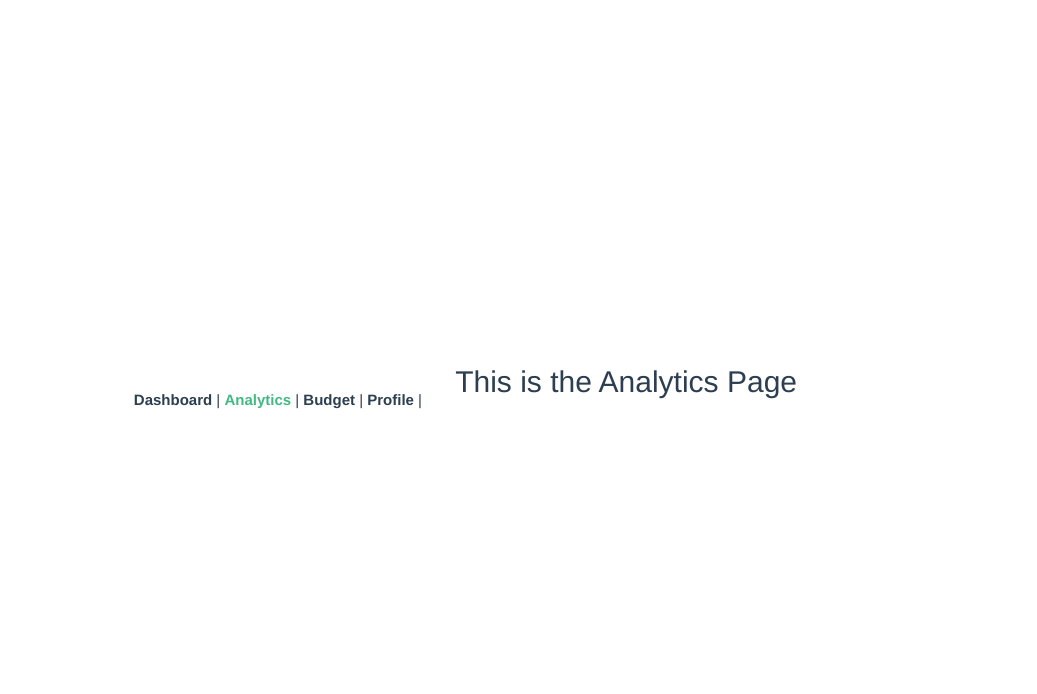
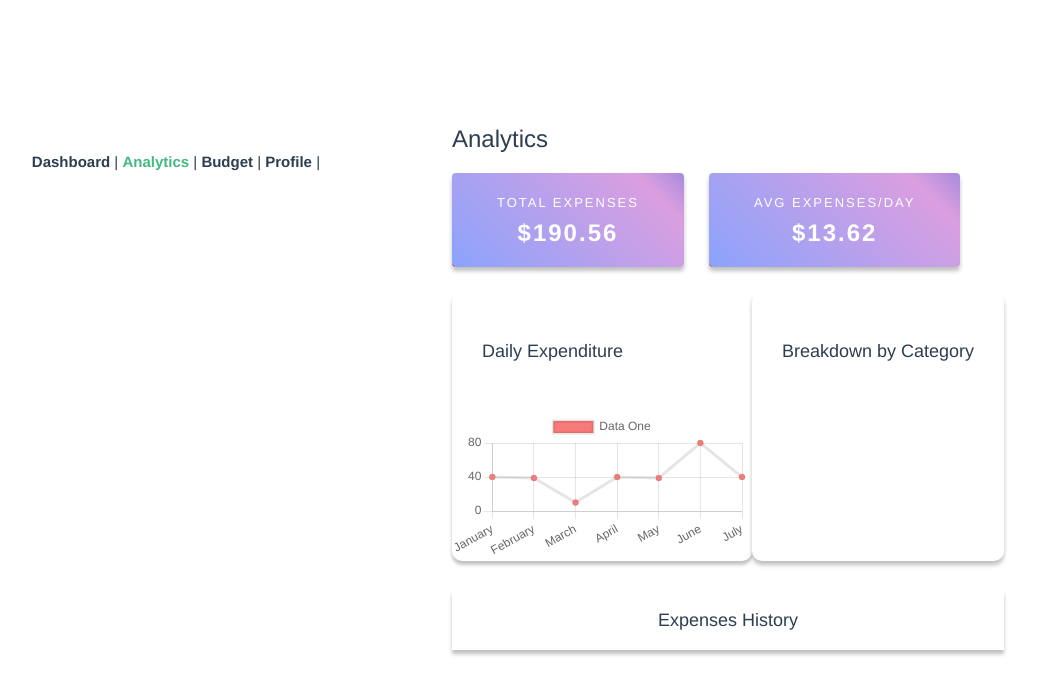
Before and after one commit to BT3103AppDev1/l1-final-project-group-21, a Vue app in the folder project-budgety/: page /analytics in a window 1280 px wide. Shown: the top 694 px of the page, without its empty margins (188-1225 px from the left). Built offline with nearby package versions, Linux system fonts and the light colour scheme.

Commit message:
Add basic structure and line graph

```diff
--- a/project-budgety/package.json
+++ b/project-budgety/package.json
@@ -8,7 +8,9 @@
     "preview": "vite preview"
   },
   "dependencies": {
+    "chart.js": "^4.2.1",
     "vue": "^3.2.47",
+    "vue-chartjs": "^5.2.0",
     "vue-router": "^4.1.6"
   },
   "devDependencies": {
--- /dev/null
+++ b/project-budgety/src/components/LineChart.vue
@@ -0,0 +1,41 @@
+<template>
+    <Line
+      id="my-chart-id"
+      :options="chartOptions"
+      :data="chartData"
+    />
+  </template>
+
+  <script>
+  import { Line } from 'vue-chartjs'
+  import { Chart as ChartJS, CategoryScale, LinearScale, PointElement, LineElement, Title, Tooltip, Legend } from 'chart.js'
+
+  ChartJS.register(
+  CategoryScale,
+  LinearScale,
+  PointElement,
+  LineElement,
+  Title,
+  Tooltip,
+  Legend
+)
+
+  export default {
+    name: 'LineChart',
+    components: { Line },
+    data() {
+      return {
+        chartData: {
+            labels: ['January', 'February', 'March', 'April', 'May', 'June', 'July'],
+            datasets: [
+                {
+                label: 'Data One',
+                backgroundColor: '#f87979',
+                data: [40, 39, 10, 40, 39, 80, 40]
+                }
+            ]
+        }
+      }
+    }
+  }
+  </script>
--- a/project-budgety/src/views/Analytics.vue
+++ b/project-budgety/src/views/Analytics.vue
@@ -1,14 +1,142 @@
-<!-- Add Analytics Code here -->
 <template>
-  <h1>This is the Analytics Page</h1>
+  <div id="analytics-page">
+    <div class="section1">
+        <div class="analytics-header">Analytics</div>
+        <div class="expense-boxes">
+            <div class="expense-box">
+                <div class="expense-box-header">TOTAL EXPENSES</div>
+                <div class="expense-value">$190.56</div>
+            </div>
+            <div class="expense-box">
+                <div class="expense-box-header">AVG EXPENSES/DAY</div>
+                <div class="expense-value">$13.62</div>
+            </div>
+        </div>
+    </div>
+
+    <div class="section2">
+        <div class="line-graph-box">
+            <div class="font-18">Daily Expenditure</div>
+            <LineChart />
+        </div>
+        <div class="breakdown-box">
+            <div class="font-18">Breakdown by Category</div>
+            <div class="categories">  </div>
+        </div>
+    </div>
+
+    <div class="section3">
+        <div class="top-line">
+            <div class="font-18">Expenses History</div>
+            <!-- add button -->
+        </div>
+    </div>
+</div>
+
+
+
+
 </template>
 
 <script>
+import LineChart from '../components/LineChart.vue'
+
 export default {
-    name: "Analytics"
+      name:'Analytics',
+      // local registration using components
+      components: { LineChart },
+      mounted() {
+        console.log("Component Mounted")
+
+
+      }
+
 }
 </script>
 
 <style>
+@import url('https://fonts.googleapis.com/css2?family=Inter:wght@300;400;500;600;700;800;900&display=swap');
+root {
+  /* apply to everything */
+  font-family: 'Inter';
+}
+
+.body {
+  background-color: #F2F2F2;
+}
+
+.analytics-header, .expense-value {
+  font-size: 24px;
+  font-weight: 500;
+}
+
+.analytics-header {
+  text-align: left;
+}
+
+.expense-boxes {
+  display: flex;
+}
+
+.expense-box {
+  background: linear-gradient(44.35deg, #B55656 1.1%, #8CA3FC 1.11%,
+   rgba(213, 144, 219, 0.87) 85.06%, #AB8CDD 98.97%);
+  box-shadow: 0px 4px 4px rgba(0, 0, 0, 0.25);
+  border-radius: 4px;
+  padding: 20px 45px 15px 45px;
+  margin: 15px 25px 0px 0px;
+}
+
+.expense-box-header {
+  font-style: normal;
+  font-weight: 300;
+  font-size: 13px;
+  letter-spacing: 2px;
+  color: #FFFFFF;
+}
+
+.expense-value {
+  font-weight: 600;
+  letter-spacing: 2px;
+  color: #FFFFFF;
+}
+
+.breakdown-box {
+  /* width: 282px;
+  height: 233px; */
+  /* max-width: fit-content; */
+  background: #FFFFFF;
+  box-shadow: 0px 4px 4px rgba(0, 0, 0, 0.25);
+  border-radius: 10px;
+}
+
+.font-18 {
+  font-size: 18px;
+  font-weight: 500;
+  margin: 30px;
+  padding: 15px 0px;
+}
+
+.section2 {
+  display: flex;
+  margin-top: 25px;
+}
+
+.line-graph-box {
+  /* width: 797px;
+  height: 231.25px; */
+  /* max-width: fit-content; */
+  background: #FFFFFF;
+  box-shadow: 0px 3.68519px 3.68519px rgba(0, 0, 0, 0.25);
+  border-radius: 10px;
+  text-align: left;
+}
+
+.section3 {
+  /* width: 1090px;
+  height: 366px; */
+  background: #ffffff;
+  box-shadow: 0px 3.68519px 3.68519px rgba(0, 0, 0, 0.25);
+}
 
 </style>
```
Also changed, not shown: 1 other file (tests, documents, lock files or other folders).
